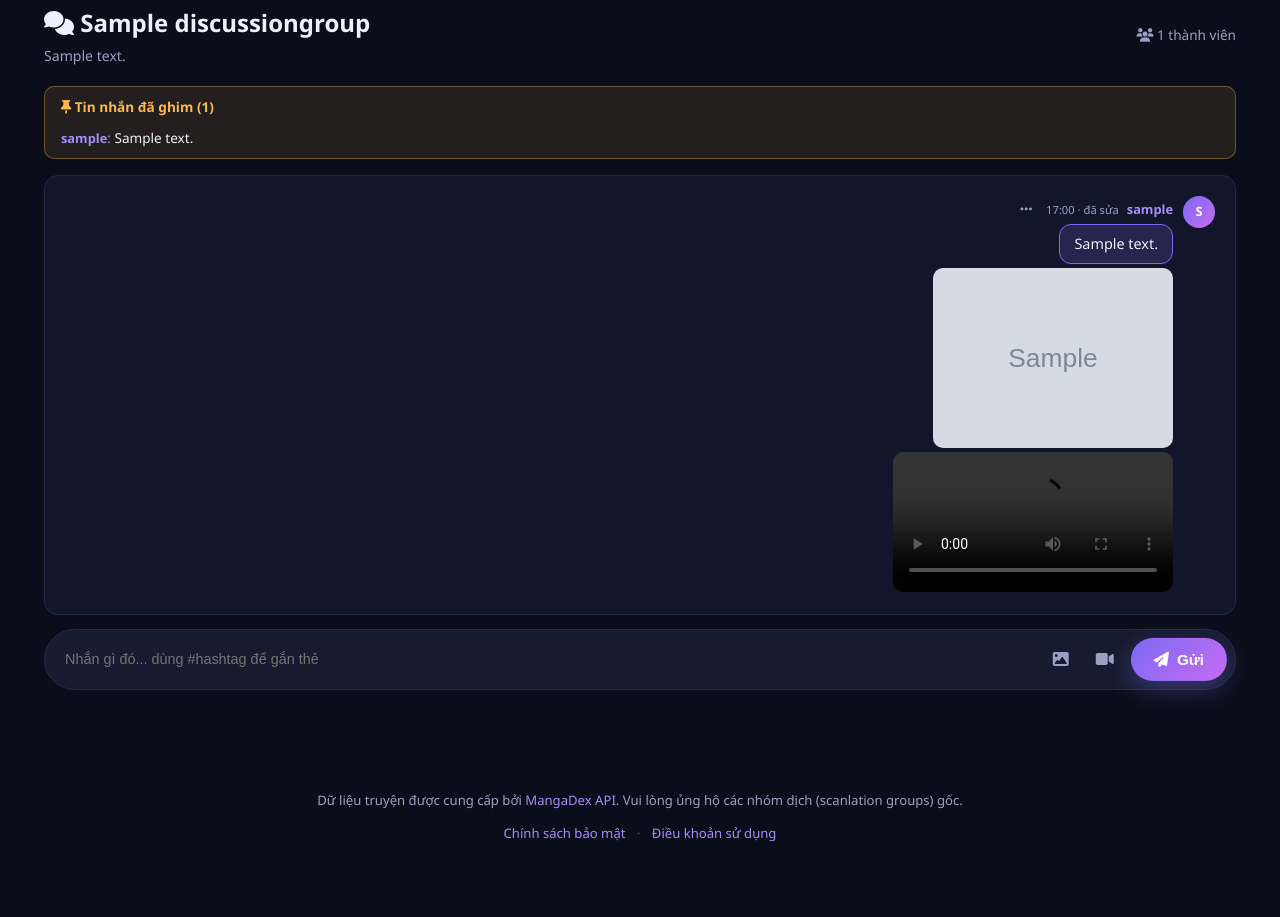
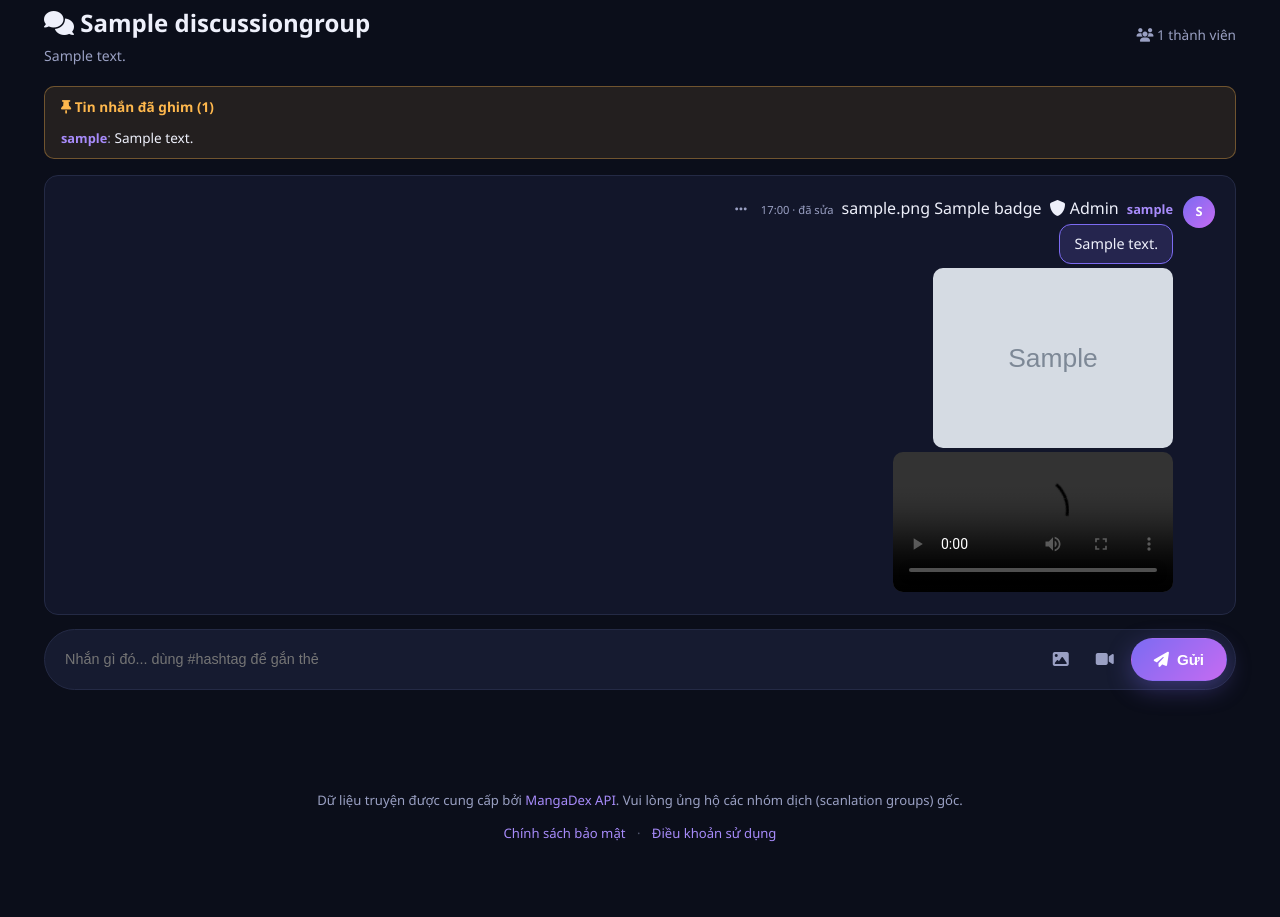
Before and after one commit to TheNext9999/mangaweb, a Django app: a page that uses reader/templates/reader/base.html in a window 1280 px wide. Shown: the part 168-1085 px from the top of the page. Run offline with Django 4.2, Linux system fonts and the light colour scheme; a user stored in the database is signed in; tables that the repository leaves empty hold one stand-in row (values such as "Sample post"); grey boxes marked "Sample" are stand-in pictures; a database or web service that is not in the repository returns one stand-in record (values such as "Sample title"); data that the repository does not hold is empty; some libraries are stand-ins or nearby versions; grey boxes are pictures that could not be loaded.

Commit message:
feat(admin): implement admin panel for user and badge management

```diff
--- a/reader/forms.py
+++ b/reader/forms.py
@@ -1,7 +1,7 @@
 from django import forms
 from django.contrib.auth.models import User
 
-from .models import DiscussionGroup, GroupMessage
+from .models import DiscussionGroup, GroupMessage, Badge
 
 
 class ProfileForm(forms.ModelForm):
@@ -56,3 +56,12 @@
         if not cleaned.get("content") and not cleaned.get("image") and not cleaned.get("video"):
             raise forms.ValidationError("Tin nhắn cần có nội dung, ảnh hoặc video.")
         return cleaned
+
+
+class BadgeForm(forms.ModelForm):
+    class Meta:
+        model = Badge
+        fields = ["name", "icon", "color"]
+        widgets = {
+            "color": forms.TextInput(attrs={"type": "color"}),
+        }
--- a/reader/templates/reader/base.html
+++ b/reader/templates/reader/base.html
@@ -111,6 +111,10 @@
           <a href="{% url 'reader:following' %}"><i class="fa-solid fa-bookmark"></i> Theo dõi</a>
           <a href="{% url 'reader:favorites' %}"><i class="fa-solid fa-heart"></i> Yêu thích</a>
           <a href="{% url 'reader:history' %}"><i class="fa-solid fa-clock-rotate-left"></i> Lịch sử</a>
+          {% if user.is_staff %}
+            <hr>
+            <a href="{% url 'reader:admin_panel_dashboard' %}"><i class="fa-solid fa-user-shield"></i> Admin Panel</a>
+          {% endif %}
           <hr>
           <a href="{% url 'account_logout' %}"><i class="fa-solid fa-right-from-bracket"></i> Đăng xuất</a>
         </div>
@@ -199,6 +203,9 @@
             {% if unread_notif_count > 0 %}<span class="notif-badge notif-badge-inline">{{ unread_notif_count }}</span>{% endif %}
           </a>
           <a href="{% url 'reader:profile' %}"><i class="fa-solid fa-user"></i> Hồ sơ ({{ user.username }})</a>
+          {% if user.is_staff %}
+            <a href="{% url 'reader:admin_panel_dashboard' %}"><i class="fa-solid fa-user-shield"></i> Admin Panel</a>
+          {% endif %}
           <a href="{% url 'account_logout' %}"><i class="fa-solid fa-right-from-bracket"></i> Đăng xuất</a>
         {% else %}
           <a href="{% url 'account_login' %}"><i class="fa-solid fa-right-to-bracket"></i> Đăng nhập</a>
--- a/reader/templates/reader/discussion_room.html
+++ b/reader/templates/reader/discussion_room.html
@@ -37,6 +37,10 @@
         <div class="chat-bubble">
           <div class="chat-bubble-header">
             <span class="chat-username">{{ m.user.username }}</span>
+            {% if m.user.is_staff %}<span class="chat-badge chat-badge-admin"><i class="fa-solid fa-shield"></i> Admin</span>{% endif %}
+            {% for b in m.author_badges %}
+              <span class="chat-badge" style="--badge-color: {{ b.color }};">{{ b.icon }} {{ b.name }}</span>
+            {% endfor %}
             <span class="chat-time">{{ m.created_at|date:"H:i" }}{% if m.is_edited %} · đã sửa{% endif %}</span>
             {% if m.can_edit or m.can_delete %}
               <span class="chat-menu-wrap">
--- a/reader/urls.py
+++ b/reader/urls.py
@@ -22,6 +22,12 @@
     path("chinh-sach-bao-mat/", views.privacy_policy, name="privacy_policy"),
     path("dieu-khoan-su-dung/", views.terms_of_service, name="terms_of_service"),
 
+    path("admin-panel/", views.admin_panel_dashboard, name="admin_panel_dashboard"),
+    path("admin-panel/nguoi-dung/", views.admin_panel_users, name="admin_panel_users"),
+    path("admin-panel/nguoi-dung/<int:user_id>/", views.admin_panel_user_detail, name="admin_panel_user_detail"),
+    path("admin-panel/huy-hieu/", views.admin_panel_badges, name="admin_panel_badges"),
+    path("admin-panel/huy-hieu/<int:badge_id>/xoa/", views.admin_panel_badge_delete, name="admin_panel_badge_delete"),
+
     path("thao-luan/", views.discussion_list, name="discussion_list"),
     path("thao-luan/tao-nhom/", views.discussion_create, name="discussion_create"),
     path("thao-luan/<slug:slug>/", views.discussion_room, name="discussion_room"),
--- a/reader/views.py
+++ b/reader/views.py
@@ -1,6 +1,7 @@
 from django.shortcuts import render, redirect, get_object_or_404
 from django.contrib import messages
 from django.contrib.auth.decorators import login_required
+from django.contrib.auth.models import User
 from django.views.decorators.http import require_POST
 from django.http import JsonResponse
 from django.db.models import Count
@@ -15,8 +16,8 @@
 
 from . import services
 from .services import MangaDexError, ORIGIN_COUNTRIES, PAGE_SIZE_OPTIONS
-from .models import Bookmark, ReadingHistory, ReadChapter, Notification, DiscussionGroup, GroupMembership, GroupMessage
-from .forms import ProfileForm, GroupCreateForm, GroupMessageForm
+from .models import Bookmark, ReadingHistory, ReadChapter, Notification, DiscussionGroup, GroupMembership, GroupMessage, Badge, UserBadge
+from .forms import ProfileForm, GroupCreateForm, GroupMessageForm, BadgeForm
 
 
 def _origin_lang(request):
@@ -639,7 +640,7 @@
     is_moderator = _is_group_moderator(request.user, group)
 
     tag = request.GET.get("tag", "").strip()
-    msgs = group.messages.select_related("user")
+    msgs = group.messages.select_related("user").prefetch_related("user__badges__badge")
     if tag:
         msgs = msgs.filter(content__icontains=f"#{tag}")
     msgs = list(msgs[:200])
@@ -647,6 +648,7 @@
         m.rendered_content = _linkify_content(m.content) if m.content else ""
         m.can_edit = request.user.is_authenticated and m.user_id == request.user.id
         m.can_delete = m.can_edit or is_moderator
+        m.author_badges = [ub.badge for ub in m.user.badges.all()]
 
     pinned_msgs = [m for m in msgs if m.is_pinned]
 
@@ -689,7 +691,7 @@
     except ValueError:
         after_id = 0
 
-    new_msgs = group.messages.select_related("user").filter(id__gt=after_id)[:50]
+    new_msgs = group.messages.select_related("user").prefetch_related("user__badges__badge").filter(id__gt=after_id)[:50]
     results = []
     for m in new_msgs:
         can_edit = request.user.is_authenticated and m.user_id == request.user.id
@@ -704,8 +706,192 @@
             "can_edit": can_edit,
             "can_delete": can_edit or is_moderator,
             "is_pinned": m.is_pinned,
+            "is_staff": m.user.is_staff,
+            "badges": [{"name": ub.badge.name, "icon": ub.badge.icon, "color": ub.badge.color} for ub in m.user.badges.all()],
         })
     return JsonResponse({"messages": results})
+
+
+def admin_required(view_func):
+    """Only staff accounts (Django's is_staff) may access the admin panel."""
+    from functools import wraps
+
+    @wraps(view_func)
+    def wrapper(request, *args, **kwargs):
+        if not (request.user.is_authenticated and request.user.is_staff):
+            messages.error(request, "Bạn không có quyền truy cập trang quản trị.")
+            return redirect("reader:home")
+        return view_func(request, *args, **kwargs)
+    return wrapper
+
+
+@admin_required
+def admin_panel_dashboard(request):
+    stats = {
+        "user_count": User.objects.count(),
+        "staff_count": User.objects.filter(is_staff=True).count(),
+        "group_count": DiscussionGroup.objects.count(),
+        "message_count": GroupMessage.objects.count(),
+        "badge_count": Badge.objects.count(),
+        "banned_count": User.objects.filter(is_active=False).count(),
+    }
+    return render(request, "reader/admin_panel/dashboard.html", {"stats": stats})
+
+
+@admin_required
+def admin_panel_users(request):
+    query = request.GET.get("q", "").strip()
+    users = User.objects.all().order_by("-date_joined").prefetch_related("badges__badge")
+    if query:
+        users = users.filter(username__icontains=query)
+    return render(request, "reader/admin_panel/users.html", {"users": users, "query": query})
+
+
+@admin_required
+def admin_panel_user_detail(request, user_id):
+    target = get_object_or_404(User, pk=user_id)
+
+    if request.method == "POST":
+        action = request.POST.get("action")
+        if action == "toggle_active":
+            if target.id == request.user.id:
+                messages.error(request, "Bạn không thể tự khoá tài khoản của chính mình.")
+            else:
+                target.is_active = not target.is_active
+                target.save(update_fields=["is_active"])
+                messages.success(request, "Đã cập nhật trạng thái tài khoản.")
+        elif action == "add_badge":
+            badge = Badge.objects.filter(pk=request.POST.get("badge_id")).first()
+            if badge:
+                UserBadge.objects.get_or_create(user=target, badge=badge, defaults={"granted_by": request.user})
+                messages.success(request, f"Đã gắn huy hiệu “{badge.name}”.")
+        elif action == "remove_badge":
+            UserBadge.objects.filter(user=target, badge_id=request.POST.get("badge_id")).delete()
+            messages.success(request, "Đã gỡ huy hiệu.")
+        return redirect("reader:admin_panel_user_detail", user_id=target.id)
+
+    user_badges = UserBadge.objects.filter(user=target).select_related("badge")
+    owned_ids = set(user_badges.values_list("badge_id", flat=True))
+    available_badges = Badge.objects.exclude(id__in=owned_ids)
+
+    return render(request, "reader/admin_panel/user_detail.html", {
+        "target": target,
+        "user_badges": user_badges,
+        "available_badges": available_badges,
+    })
+
+
+@admin_required
+def admin_panel_badges(request):
+    if request.method == "POST":
+        form = BadgeForm(request.POST)
+        if form.is_valid():
+            form.save()
+            messages.success(request, "Đã tạo huy hiệu mới.")
+            return redirect("reader:admin_panel_badges")
+    else:
+        form = BadgeForm()
+    badges = Badge.objects.all()
+    return render(request, "reader/admin_panel/badges.html", {"badges": badges, "form": form})
+
+
+@admin_required
+@require_POST
+def admin_panel_badge_delete(request, badge_id):
+    Badge.objects.filter(pk=badge_id).delete()
+    messages.success(request, "Đã xoá huy hiệu.")
+    return redirect("reader:admin_panel_badges")
+
+
+def admin_required(view_func):
+    """Only staff accounts (Django's is_staff) may access the admin panel."""
+    from functools import wraps
+
+    @wraps(view_func)
+    def wrapper(request, *args, **kwargs):
+        if not (request.user.is_authenticated and request.user.is_staff):
+            messages.error(request, "Bạn không có quyền truy cập trang quản trị.")
+            return redirect("reader:home")
+        return view_func(request, *args, **kwargs)
+    return wrapper
+
+
+@admin_required
+def admin_panel_dashboard(request):
+    stats = {
+        "user_count": User.objects.count(),
+        "staff_count": User.objects.filter(is_staff=True).count(),
+        "group_count": DiscussionGroup.objects.count(),
+        "message_count": GroupMessage.objects.count(),
+        "badge_count": Badge.objects.count(),
+        "banned_count": User.objects.filter(is_active=False).count(),
+    }
+    return render(request, "reader/admin_panel/dashboard.html", {"stats": stats})
+
+
+@admin_required
+def admin_panel_users(request):
+    query = request.GET.get("q", "").strip()
+    users = User.objects.all().order_by("-date_joined").prefetch_related("badges__badge")
+    if query:
+        users = users.filter(username__icontains=query)
+    return render(request, "reader/admin_panel/users.html", {"users": users, "query": query})
+
+
+@admin_required
+def admin_panel_user_detail(request, user_id):
+    target = get_object_or_404(User, pk=user_id)
+
+    if request.method == "POST":
+        action = request.POST.get("action")
+        if action == "toggle_active":
+            if target.id == request.user.id:
+                messages.error(request, "Bạn không thể tự khoá tài khoản của chính mình.")
+            else:
+                target.is_active = not target.is_active
+                target.save(update_fields=["is_active"])
+                messages.success(request, "Đã cập nhật trạng thái tài khoản.")
+        elif action == "add_badge":
+            badge = Badge.objects.filter(pk=request.POST.get("badge_id")).first()
+            if badge:
+                UserBadge.objects.get_or_create(user=target, badge=badge, defaults={"granted_by": request.user})
+                messages.success(request, f"Đã gắn huy hiệu “{badge.name}”.")
+        elif action == "remove_badge":
+            UserBadge.objects.filter(user=target, badge_id=request.POST.get("badge_id")).delete()
+            messages.success(request, "Đã gỡ huy hiệu.")
+        return redirect("reader:admin_panel_user_detail", user_id=target.id)
+
+    user_badges = UserBadge.objects.filter(user=target).select_related("badge")
+    owned_ids = set(user_badges.values_list("badge_id", flat=True))
+    available_badges = Badge.objects.exclude(id__in=owned_ids)
+
+    return render(request, "reader/admin_panel/user_detail.html", {
+        "target": target,
+        "user_badges": user_badges,
+        "available_badges": available_badges,
+    })
+
+
+@admin_required
+def admin_panel_badges(request):
+    if request.method == "POST":
+        form = BadgeForm(request.POST)
+        if form.is_valid():
+            form.save()
+            messages.success(request, "Đã tạo huy hiệu mới.")
+            return redirect("reader:admin_panel_badges")
+    else:
+        form = BadgeForm()
+    badges = Badge.objects.all()
+    return render(request, "reader/admin_panel/badges.html", {"badges": badges, "form": form})
+
+
+@admin_required
+@require_POST
+def admin_panel_badge_delete(request, badge_id):
+    Badge.objects.filter(pk=badge_id).delete()
+    messages.success(request, "Đã xoá huy hiệu.")
+    return redirect("reader:admin_panel_badges")
 
 
 def privacy_policy(request):
```
Also changed, not shown: reader/admin.py (+12 -1 lines), reader/models.py (+30 -26 lines), reader/services.py (+8 -1 lines), reader/templates/reader/admin_panel/badges.html (added, +37 -0 lines), reader/templates/reader/admin_panel/dashboard.html (added, +40 -0 lines), reader/templates/reader/admin_panel/user_detail.html (added, +76 -0 lines), reader/templates/reader/admin_panel/users.html (added, +39 -0 lines).
